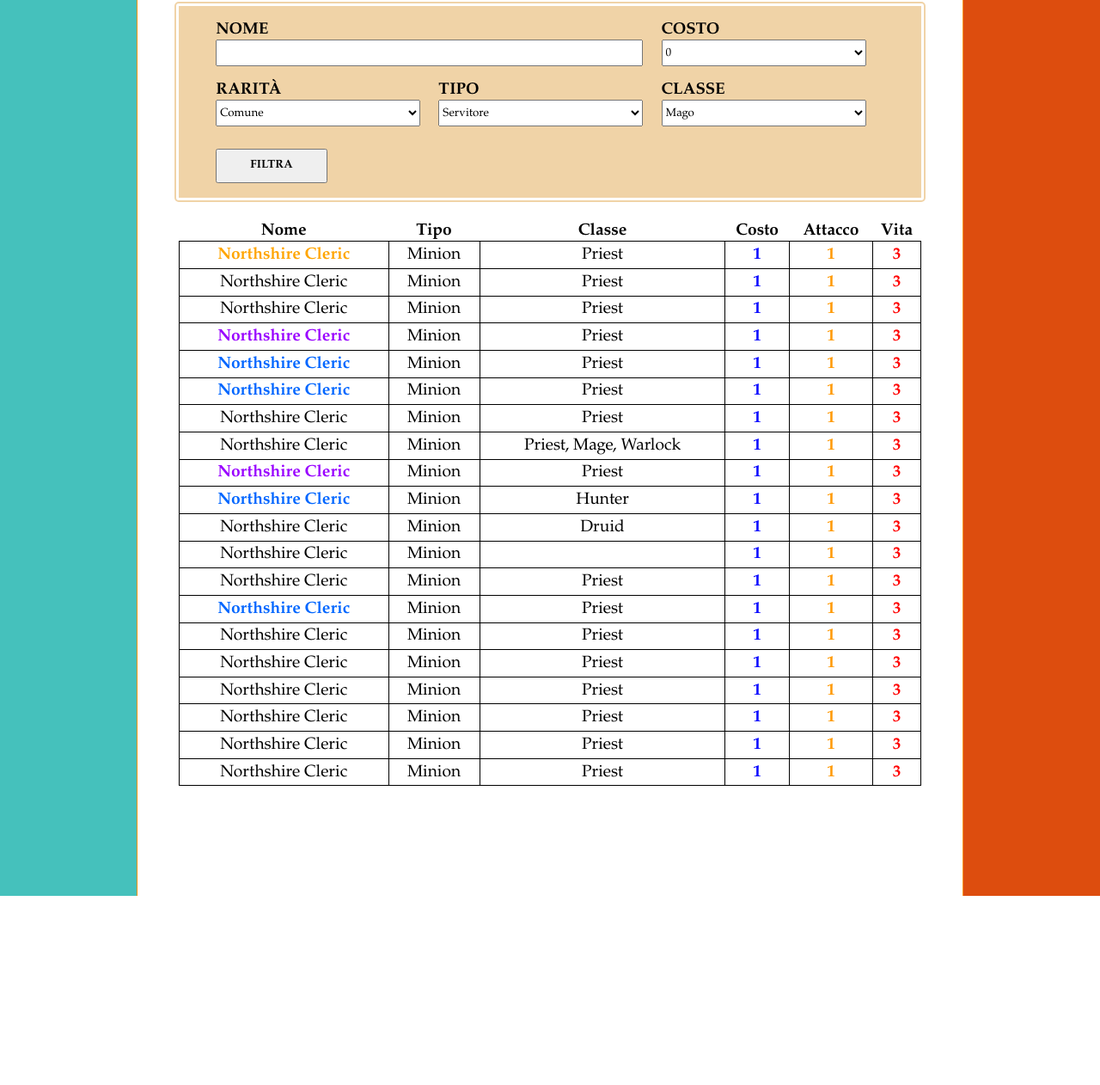
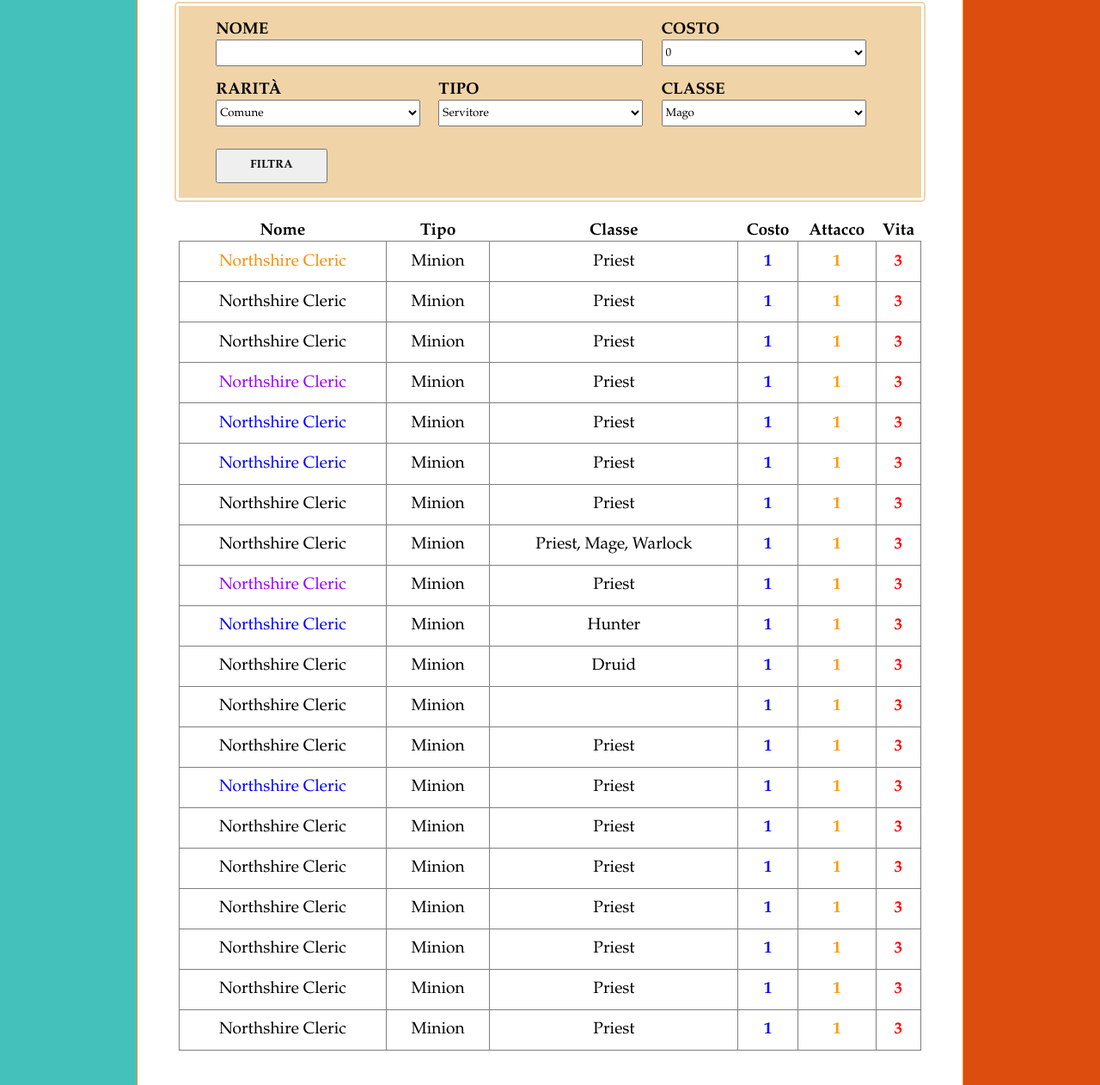
Before and after one commit to sosssoldi/DocHearthStone, a PHP site: page /html/carte.html in a window 1280 px wide. Shown: the part 372-1634 px from the top of the page at 86% size. Before the commit the page ends 1414 px from the top, so only its background shows below. Run offline with PHP 8.4, Linux system fonts and the light colour scheme.

Commit message:
Aggiunto carte.css

```diff
--- a/css/carte.css
+++ b/css/carte.css
@@ -132,8 +132,12 @@ nav li a:hover {
 }
 
 #content table td {
-	border: 0.1em solid black;
-	padding: 0.2em;
+	border: 0.1em solid gray;
+	padding: 0.6em;
+}
+
+#content table td a {
+	text-decoration: none;
 }
 
 #content table thead {
@@ -155,19 +159,20 @@ nav li a:hover {
 	font-weight: bold;
 }
 
+.comune {
+	color: black;
+}
+
 .leggendaria {
-	color: orange;
-	font-weight: bold;
+	color: darkorange;
 }
 
 .rara {
-	color: #0066ff;
-	font-weight: bold;
+	color: blue;
 }
 
 .epica {
 	color: #9900ff;
-	font-weight: bold;
 }
 
 form {
```
